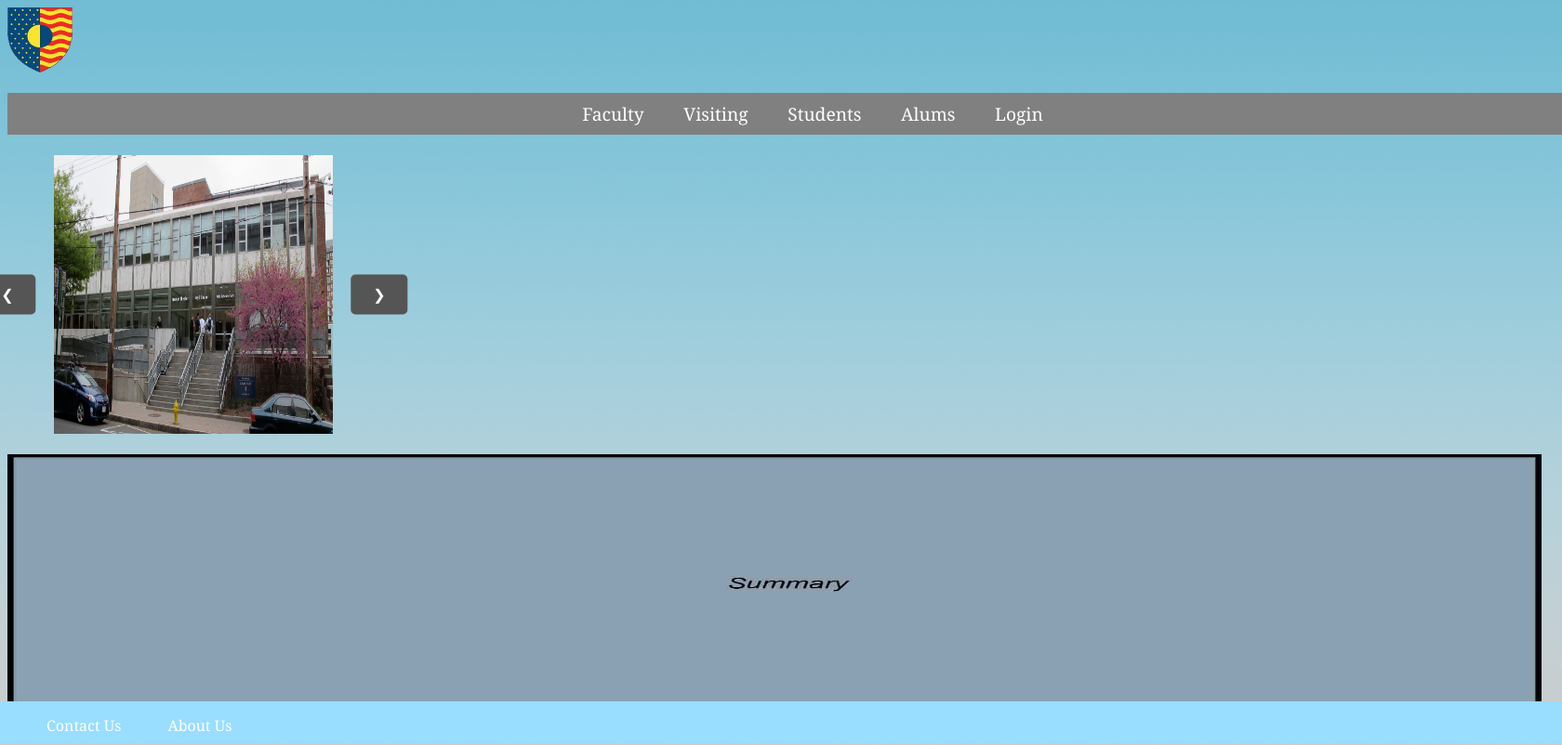
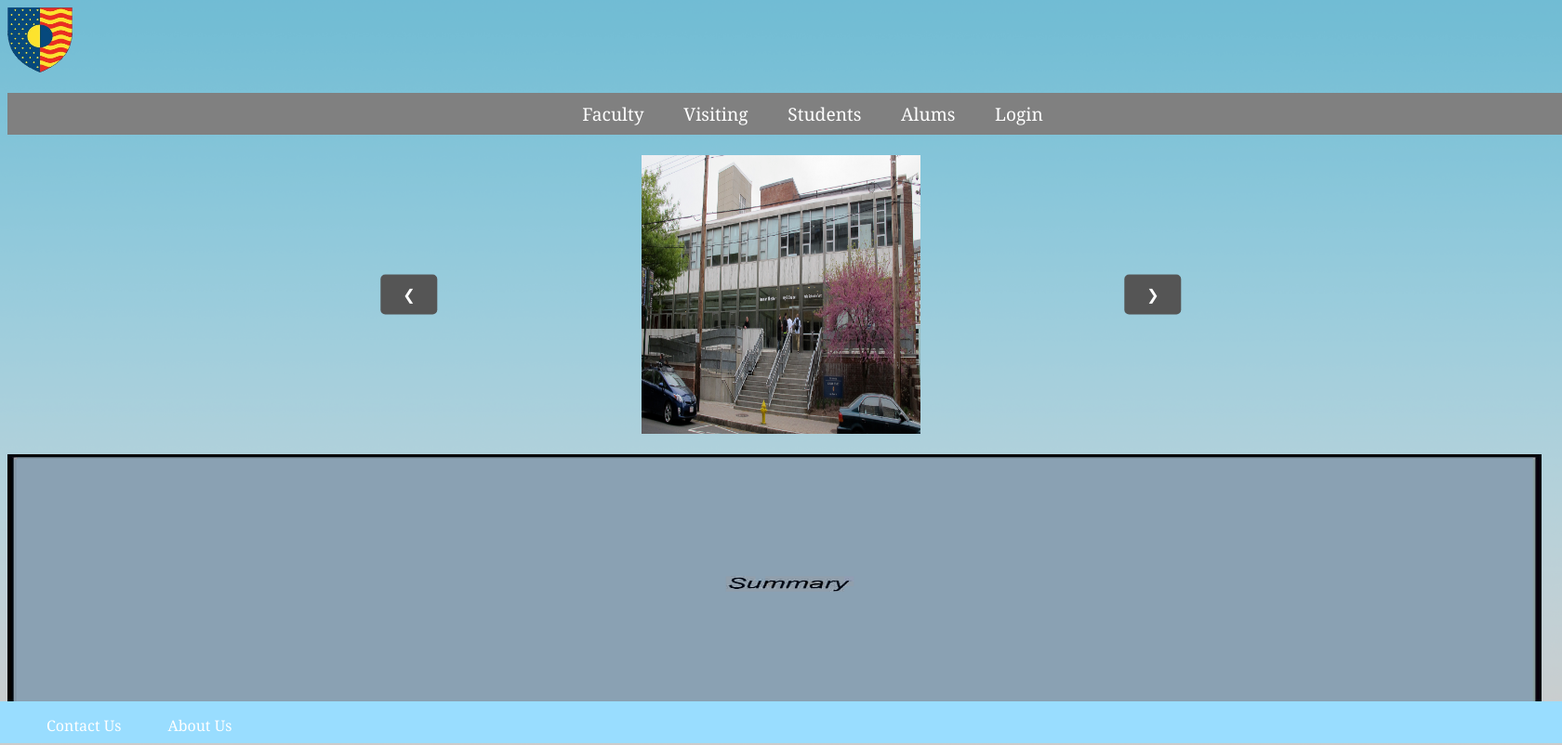
Before and after one commit to kieran6/urban-octo-waddle, a PHP site: page /YaleArt.html in a window 1680 px wide. Shown: the whole page at 93% size. Run offline with PHP 8.4, Linux system fonts and the light colour scheme.

Commit message:
Update YaleArt.css

```diff
--- a/YaleArt.css
+++ b/YaleArt.css
@@ -1,4 +1,4 @@
- body {
+body {
    background-image: url("background.PNG");
    background-attachment: scroll;
    background-position: center;
@@ -100,13 +100,11 @@ a.ContentButton {
 .container {
     position: relative;
     width: 100%;
-    max-width: 400px;
+    max-width: 800px;
+	margin: 0px auto;
 }
 
 .container img {
-	/*position: absolute;
-    width: 100%;
-    height: auto;*/
 	display: block;
     margin-left: auto;
     margin-right: auto;
```
